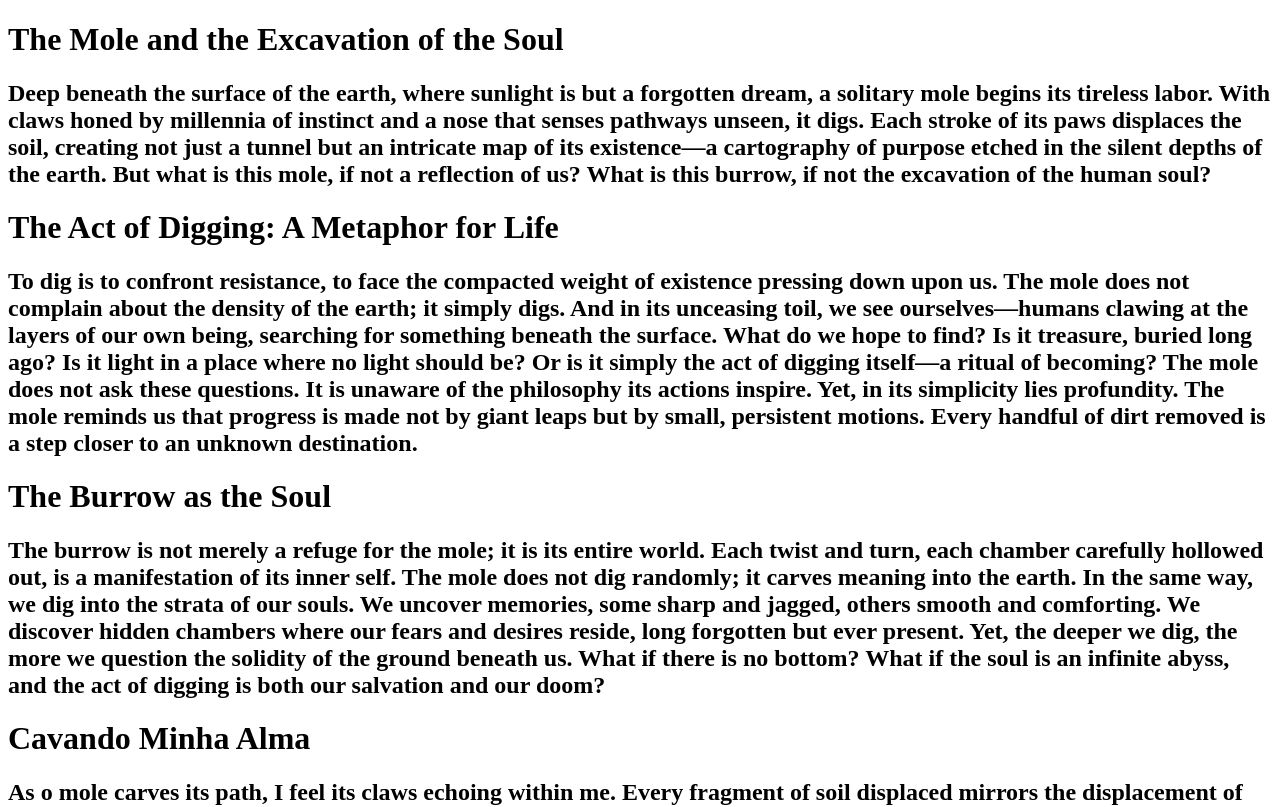
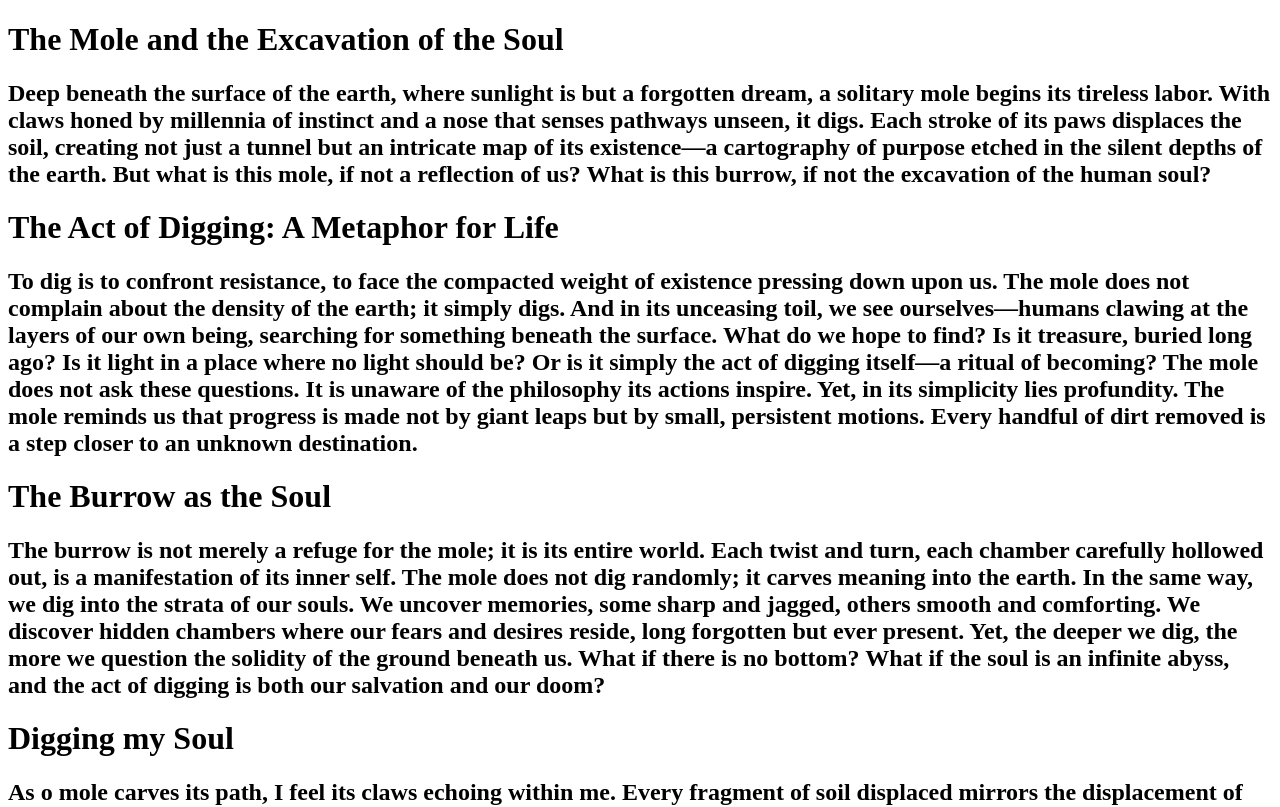
Before and after one commit to sergiolsf/clone-tabnews, a Next.js app: page / in a window 1280 px wide. Shown: the top 807 px of the page. Built offline with nearby package versions, Linux system fonts and the light colour scheme.

Commit message:
nova mensagem

```diff
--- a/pages/index.js
+++ b/pages/index.js
@@ -19,7 +19,7 @@ function Home() {
                 Yet, the deeper we dig, the more we question the solidity of the ground beneath us. What if there is no bottom? What if the soul is an infinite abyss, and the act of digging is both our salvation and our doom?
             </h2>
 
-            <h1>Cavando Minha Alma</h1>
+            <h1>Digging my Soul</h1>
             <h2>
                 As o mole carves its path, I feel its claws echoing within me. Every fragment of soil displaced mirrors the displacement of my own certainties. My soul, like the earth, is layered: memories compacted like sedimentary rock, dreams shimmering like veins of quartz, and regrets buried like fossils. Each scoop of dirt feels like the excavation of something buried too deep for light but too important to leave untouched.
                 The mole digs not because it knows what lies ahead, but because digging is its nature. And I? I dig into myself because the alternative—stagnation—is unbearable. With each clawing motion, I confront the darkness of my own being, hoping to find something worth unearthing.
```
